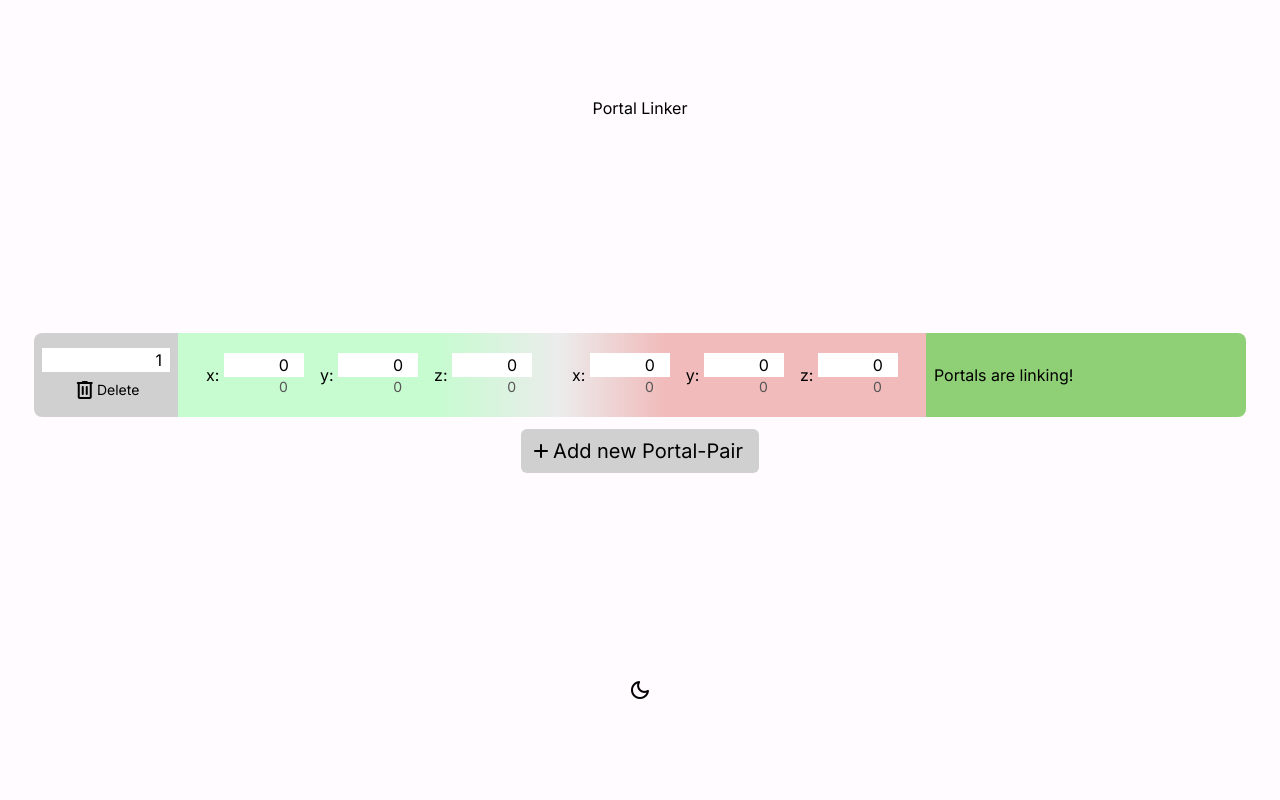
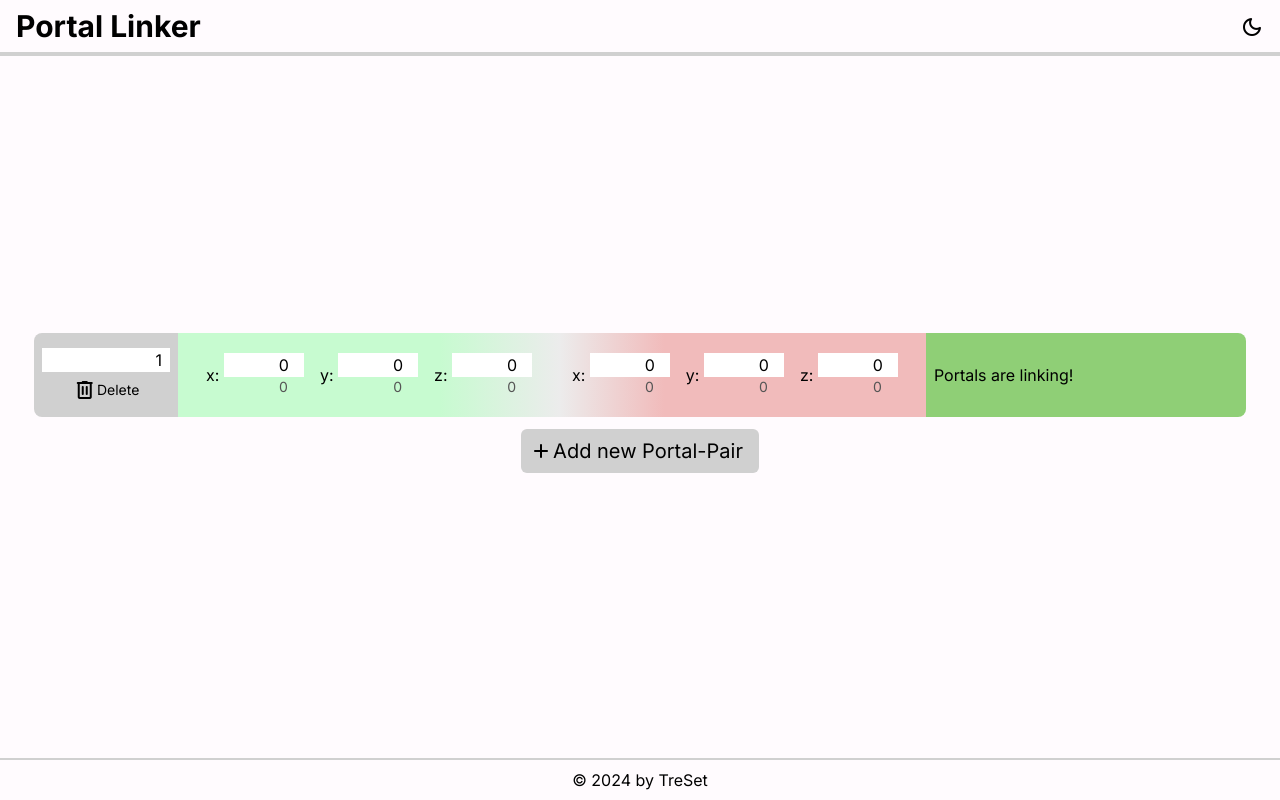
Before and after one commit to Tre5et/portal-linker, a Next.js app: page / in a window 1280 px wide. Built offline with nearby package versions, Linux system fonts and the light colour scheme.

Commit message:
Added Header and Footer

```diff
--- a/src/app/layout.tsx
+++ b/src/app/layout.tsx
@@ -2,6 +2,7 @@ import type { Metadata } from "next";
 import { Inter } from "next/font/google";
 import "./globals.css";
 import {Providers} from "@/app/providers";
+import {ThemeToggle} from "@/app/ui/theme-toggle";
 
 const inter = Inter({ subsets: ["latin"] });
 
@@ -19,7 +20,18 @@ export default function RootLayout({
         <html lang="en">
             <body className={inter.className}>
             <Providers>
+                <div className="flex flex-col justify-between min-h-dvh">
+                    <header className="flex flex-row items-center justify-between border-b-4 border-b-card">
+                        <h1 className="text-3xl font-bold px-4 py-2">Portal Linker</h1>
+                        <div className="flex flex-row items-center py-2 px-4">
+                            <ThemeToggle/>
+                        </div>
+                    </header>
                     {children}
+                    <footer className="py-2 px-4 mt-5 border-t-2 border-t-card flex flex-row items-center justify-center">
+                        <p>&copy; 2024 by TreSet</p>
+                    </footer>
+                </div>
             </Providers>
             </body>
         </html>
--- a/src/app/page.tsx
+++ b/src/app/page.tsx
@@ -1,6 +1,5 @@
 'use client';
 
-import {ThemeToggle} from "@/app/ui/theme-toggle";
 import {useState} from "react";
 import {PortalCard} from "@/app/ui/portal-card";
 import {PortalPair, OverworldPortal, NetherPortal} from "@/app/_data/Portal";
@@ -11,9 +10,7 @@ export default function Home() {
     ]);
 
     return (
-        <main className="flex min-h-screen flex-col items-center justify-between p-24">
-            <h1>Portal Linker</h1>
-
+        <main className="flex flex-col h-min-full items-center">
             <div>
                 {
                     portals.map((pair) => {
@@ -36,10 +33,7 @@ export default function Home() {
                         <span className="material-symbols-rounded">add</span>Add new Portal-Pair
                     </div>
                 </div>
-
             </div>
-
-            <ThemeToggle></ThemeToggle>
         </main>
     );
 }
```
Lines whose indentation alone changed are shown as unchanged.
